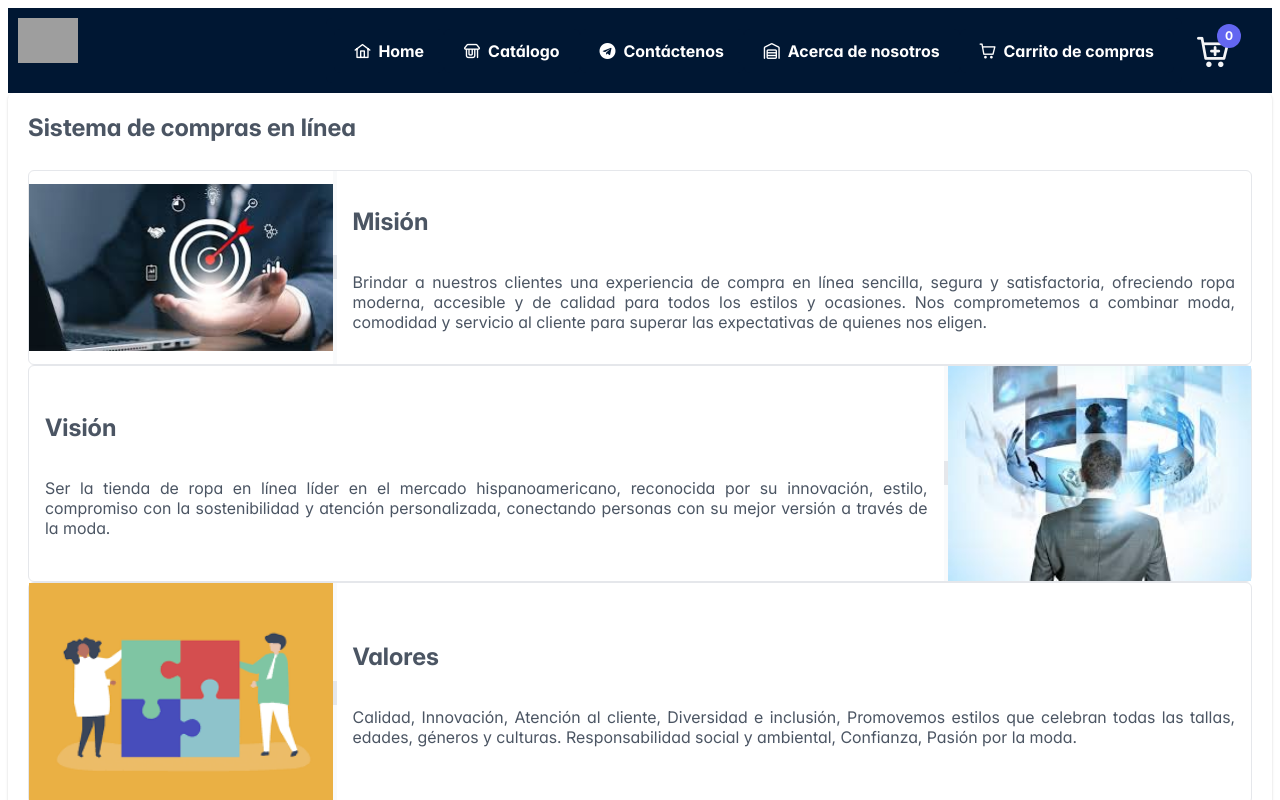
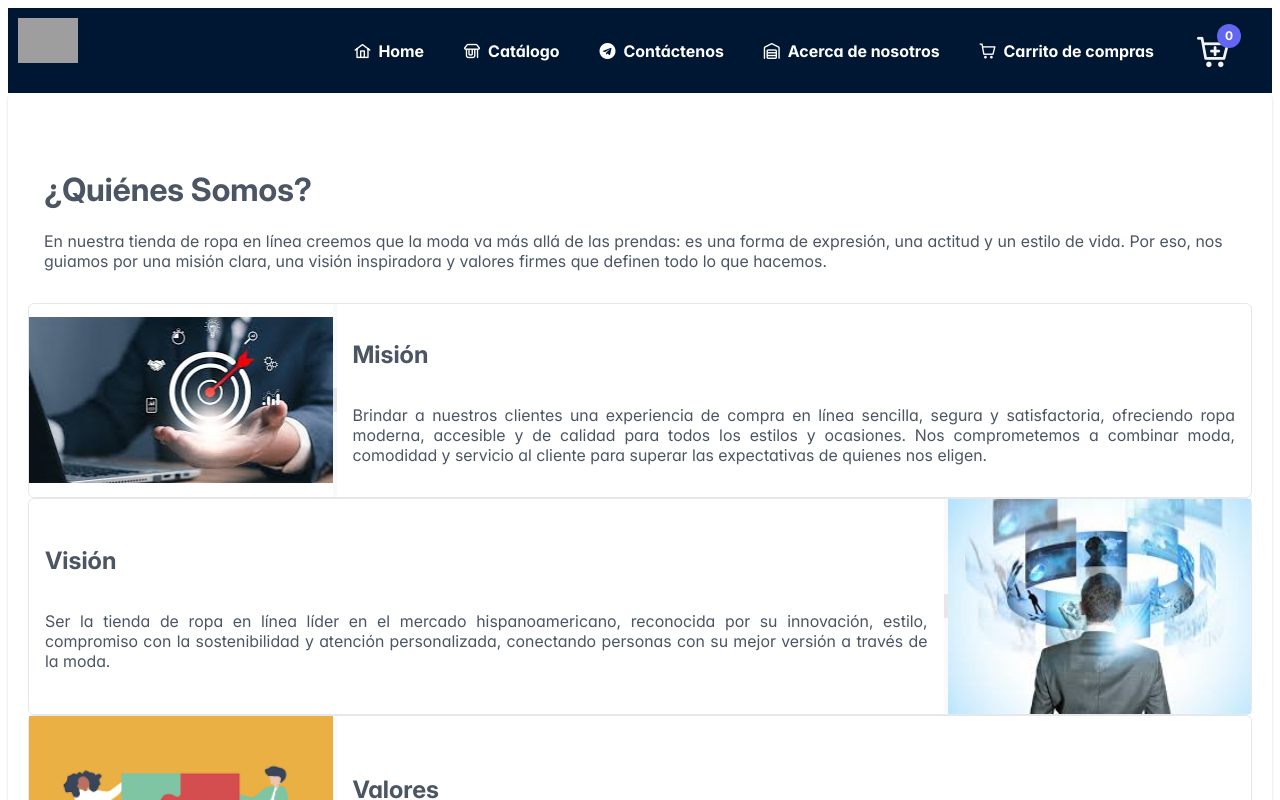
Before and after one commit to stisanchez/CarritoComprasReact, a React (Vite) app: page /about in a window 1280 px wide. Shown: the top 800 px of the page. Built offline with nearby package versions, Linux system fonts and the light colour scheme; grey boxes are pictures that could not be loaded.

Commit message:
Cometario en about para recuperar carrousel de clientes

```diff
--- a/src/Pages/AboutUs.jsx
+++ b/src/Pages/AboutUs.jsx
@@ -22,6 +22,10 @@ export const AboutUs = () => {
   return (
     <>
 
+      <PanelText
+        Titulo={"¿Quiénes Somos?"}
+        contenido={"En nuestra tienda de ropa en línea creemos que la moda va más allá de las prendas: es una forma de expresión, una actitud y un estilo de vida. Por eso, nos guiamos por una misión clara, una visión inspiradora y valores firmes que definen todo lo que hacemos."}
+      />
       <PanelImageText
       titulo="Misión"
       contenido="Brindar a nuestros clientes una experiencia de compra en línea sencilla, segura y satisfactoria, ofreciendo ropa moderna, accesible y de calidad para todos los estilos y ocasiones. Nos comprometemos a combinar moda, comodidad y servicio al cliente para superar las expectativas de quienes nos eligen."
@@ -39,6 +43,56 @@ export const AboutUs = () => {
       contenido="Calidad, Innovación, Atención al cliente, Diversidad e inclusión, Promovemos estilos que celebran todas las tallas, edades, géneros y culturas. Responsabilidad social y ambiental, Confianza, Pasión por la moda."
       imagen={Valores}
       />
+
+      {/* <div className='container-about-us'>
+        <Fieldset legend="Nuestra misión" className='fieldset-about-us' toggleable>
+          <p className="m-0">
+            <b> Ofrecer la mejor experiencia de compra en línea: </b>
+            Esto implica facilitar la búsqueda, selección y compra de productos de manera sencilla y satisfactoria para el cliente.
+          </p>
+          <p className="m-0">
+            <b>Proveer acceso a productos únicos y de alta calidad: </b>
+            La tienda podría enfocarse en ofrecer artículos difíciles de encontrar en otros lugares o que destacan por su excelente calidad.
+          </p>
+          <p className="m-0">
+            <b>Facilitar el acceso a la moda sostenible y ética: </b>
+            Si la tienda se especializa en productos ecológicos o de comercio justo, su misión podría reflejar este compromiso.
+          </p>
+        </Fieldset>
+
+        <Fieldset legend="Nuestra visión" className='fieldset-about-us' toggleable>
+          <p className="m-0">
+            <b> Ser la tienda en línea más grande y confiable del sector: </b>
+            Esta visión apunta a la expansión y al reconocimiento del mercado.
+          </p>
+          <p className="m-0">
+            <b>Liderar la innovación en la experiencia de compra online: </b>
+            La tienda podría aspirar a ser pionera en nuevas tecnologías y tendencias en el comercio electrónico.
+          </p>
+          <p className="m-0">
+            <b>Crear una comunidad vibrante alrededor de la marca: </b>
+            La tienda podría enfocarse en construir relaciones sólidas con sus clientes y fomentar la interacción entre ellos.
+          </p>
+        </Fieldset>
+
+        <Fieldset legend="Nuestros valores" className='fieldset-about-us' toggleable>
+          <p className="m-0">
+            Creatividad, inspiración, calidad, accesibilidad, atención personalizada
+          </p>
+        </Fieldset>
+
+        <div className='contenedor-nuestros-clientes'>
+          <div className='carousel-clientes'>
+            <h1 style={{textAlign:"center"}}>Nuestro principales proveedores</h1>
+            <CarouselComponent
+              carouselItems={carouselClients}
+              itemTemplate={itemTemplate}
+              time={355000}
+            />
+          </div>
+        </div>
+      </div>*/}
+
     </>
   )
 }
--- a/src/Pages/Layout.jsx
+++ b/src/Pages/Layout.jsx
@@ -41,7 +41,7 @@ export const Layout = () => {
           </div>
         </div>
         <div>
-          <Card title="Sistema de compras en línea">
+          <Card>
             <Outlet />
           </Card>
 
```
